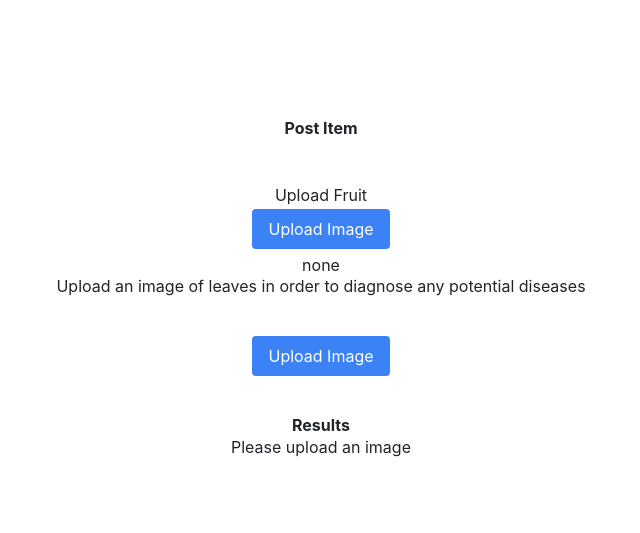
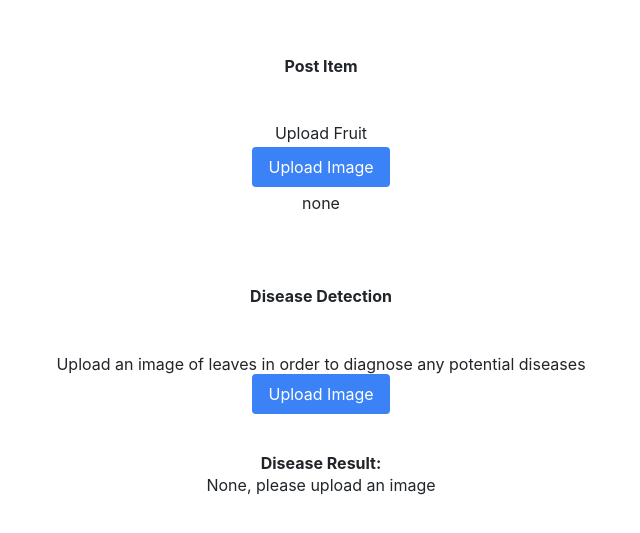
Before and after one commit to blueputty01/ai-farming-client, a React app: page /post in a window 1280 px wide. Shown: the part 135-668 px from the top of the page, without its empty margins (319-959 px from the left). Built offline with nearby package versions, Linux system fonts and the light colour scheme; the HTML template or start-up script is replaced by a standard one.

Commit message:
remove diagnostics

```diff
--- a/src/pages/diagnose/Diagnosis.tsx
+++ b/src/pages/diagnose/Diagnosis.tsx
@@ -2,7 +2,7 @@ import '../../index.css';
 import UploadButton from '../../shared/components/Upload';
 import Server from '../../shared/api';
 import { useState } from 'react';
-import DiagnosticBar from '../../shared/components/DiagnosticBar';
+import Navigation from '../../shared/components/Navigation';
 
 export default function Diagnose() {
   const s = new Server();
@@ -22,8 +22,9 @@ export default function Diagnose() {
   };
 
   return (
-    <div className="flex-col text-center">
-      <h1 className="pb-10 5xl">
+    <div className="flex-col text-center p-4">
+      <Navigation title={'Disease Detection'}></Navigation>
+      <h1 className="">
         Upload an image of leaves in order to diagnose any potential diseases
       </h1>
       <UploadButton
@@ -32,14 +33,12 @@ export default function Diagnose() {
       ></UploadButton>
 
       <div className="pt-10">
-        <h1 className="font-bold">Results</h1>
-        {res == -2 ? (
-          'Please upload an image'
-        ) : res == -1 ? (
-          'Waiting...'
-        ) : (
-          <DiagnosticBar health={res / 37}></DiagnosticBar>
-        )}
+        <h1 className="font-bold">Disease Result:</h1>
+        {res == -2
+          ? 'None, please upload an image'
+          : res == -1
+          ? 'Waiting...'
+          : res}
       </div>
     </div>
   );
--- a/src/pages/home/index.tsx
+++ b/src/pages/home/index.tsx
@@ -3,7 +3,7 @@ import i from './shop.png';
 
 export default function Home() {
   return (
-    <main className="italic flex-1 wid w-9/10 text-center space-y-3 font-body text-gray-800 justify-center pt-5">
+    <main className="italic flex-col flex-wrap text-center space-y-3 font-body text-gray-800 justify-center pt-5">
       <h1 className="text-6xl font-black">Hi, welcome to</h1>
       <div className="inline">
         <img src={i} alt="..." height={600} width={600}></img>
--- a/src/shared/components/DiagnosticBar.tsx
+++ /dev/null
@@ -1,21 +0,0 @@
-interface BarProps {
-  health: number;
-  //number from 0 - 1
-}
-
-export default function DiagnosticBar(props: BarProps) {
-  const healthPerc = props.health * 100;
-  const healthRound = Math.round(healthPerc * 100) / 100;
-  const healthPercStr = `${healthRound}%`;
-  return (
-    <div>
-      {healthPercStr}
-      <div className="w-full bg-gray-200 rounded-full h-2.5">
-        <div
-          className="bg-blue-500 rounded-full h-2.5"
-          style={{ width: healthPercStr }}
-        ></div>
-      </div>
-    </div>
-  );
-}
```
